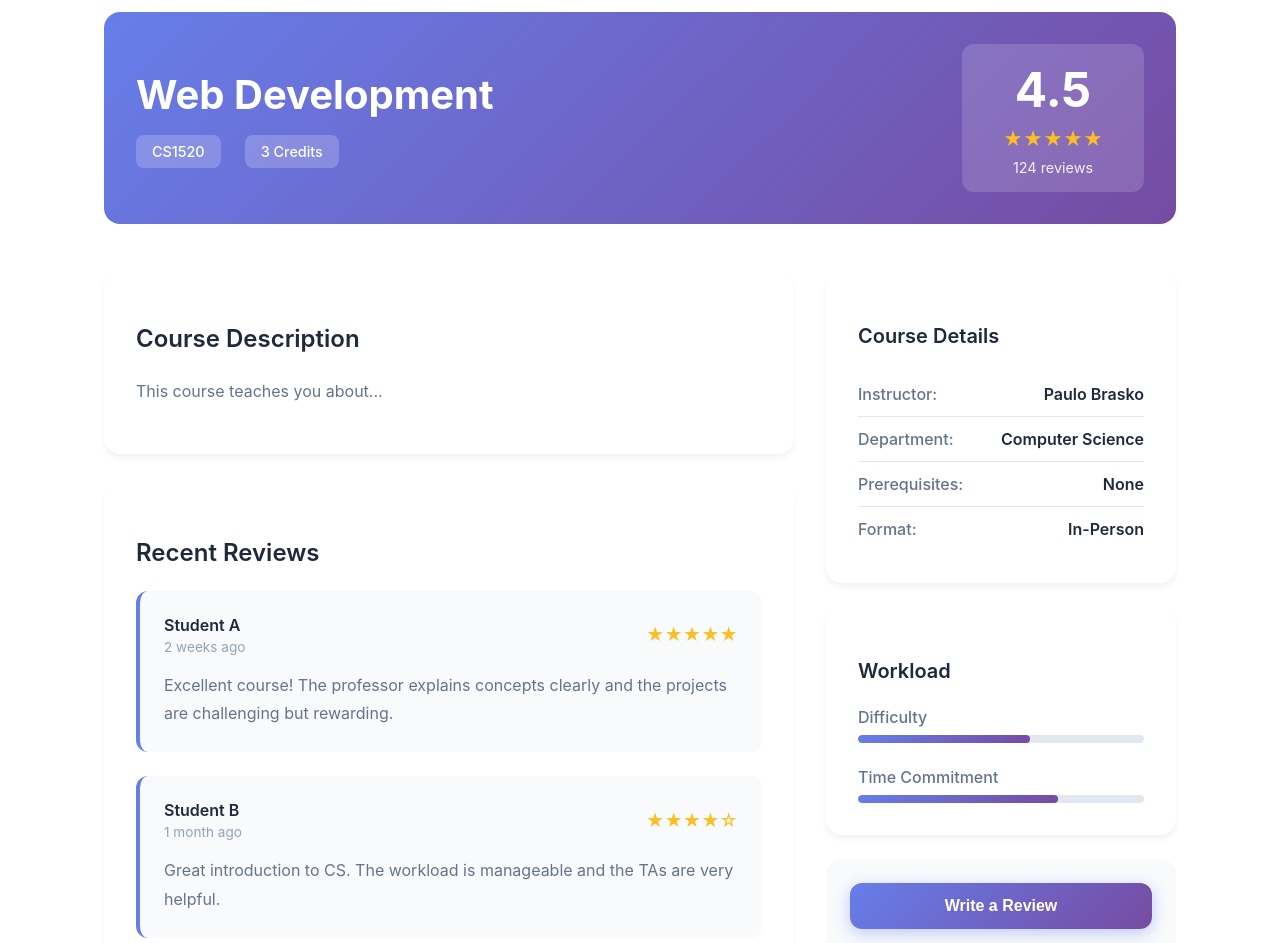
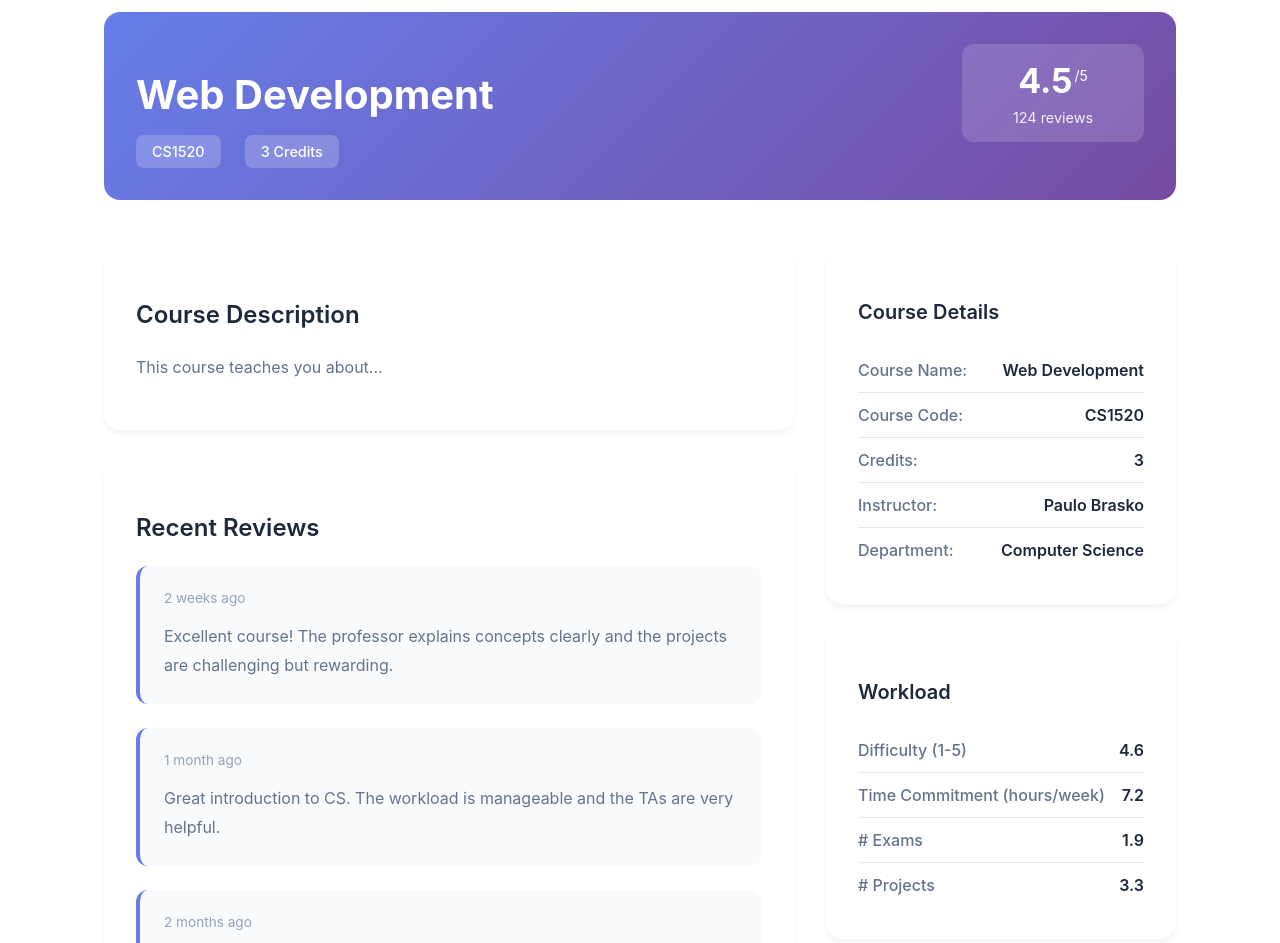
Before and after one commit to dannypeelen/Course-Review-System, an Angular app in the folder frontend/: page /courses/1 in a window 1280 px wide. Shown: the part 180-1123 px from the top of the page. Built offline with nearby package versions, Linux system fonts and the light colour scheme.

Commit message:
Simplify page - remove sign in, some course detail features; add necessary course detail - exams, projects

```diff
--- a/frontend/src/app/app.component.html
+++ b/frontend/src/app/app.component.html
@@ -6,7 +6,6 @@
     <div class="nav-links">
       <a routerLink="/" routerLinkActive="active" [routerLinkActiveOptions]="{exact: true}">Home</a>
       <a routerLink="/courses" routerLinkActive="active">Courses</a>
-      <a routerLink="/reviews" routerLinkActive="active">Sign In</a>
     </div>
   </nav>
 </header>
--- a/frontend/src/app/pages/course-detail/course-detail.component.html
+++ b/frontend/src/app/pages/course-detail/course-detail.component.html
@@ -12,8 +12,9 @@
       </div>
     </div>
     <div class="course-rating">
-      <div class="rating-score">4.5</div>
-      <div class="rating-stars">★★★★★</div>
+      <div class="rating-score">
+        4.5<span class="rating-max">/5</span>
+      </div>
       <div class="rating-count">124 reviews</div>
     </div>
   </div>
@@ -33,10 +34,8 @@
           <div class="review-item">
             <div class="review-header">
               <div class="reviewer-info">
-                <strong>Student A</strong>
                 <span class="review-date">2 weeks ago</span>
               </div>
-              <div class="review-rating">★★★★★</div>
             </div>
             <p class="review-text">
               Excellent course! The professor explains concepts clearly and the projects are challenging but rewarding.
@@ -46,10 +45,8 @@
           <div class="review-item">
             <div class="review-header">
               <div class="reviewer-info">
-                <strong>Student B</strong>
                 <span class="review-date">1 month ago</span>
               </div>
-              <div class="review-rating">★★★★☆</div>
             </div>
             <p class="review-text">
               Great introduction to CS. The workload is manageable and the TAs are very helpful.
@@ -59,10 +56,8 @@
           <div class="review-item">
             <div class="review-header">
               <div class="reviewer-info">
-                <strong>Student C</strong>
                 <span class="review-date">2 months ago</span>
               </div>
-              <div class="review-rating">★★★★★</div>
             </div>
             <p class="review-text">
               Highly recommend! Perfect for beginners with clear explanations and practical assignments.
@@ -76,6 +71,18 @@
       <div class="info-card">
         <h3>Course Details</h3>
         <div class="detail-item">
+          <span class="detail-label">Course Name:</span>
+          <span class="detail-value">{{course.name}}</span>
+        </div>
+        <div class="detail-item">
+          <span class="detail-label">Course Code:</span>
+          <span class="detail-value">{{course.code}}</span>
+        </div>
+        <div class="detail-item">
+          <span class="detail-label">Credits:</span>
+          <span class="detail-value">{{course.credits}}</span>
+        </div>
+        <div class="detail-item">
           <span class="detail-label">Instructor:</span>
           <span class="detail-value">{{course.professor}}</span>
         </div>
@@ -83,35 +90,30 @@
           <span class="detail-label">Department:</span>
           <span class="detail-value">Computer Science</span>
         </div>
-        <div class="detail-item">
-          <span class="detail-label">Prerequisites:</span>
-          <span class="detail-value">None</span>
-        </div>
-        <div class="detail-item">
-          <span class="detail-label">Format:</span>
-          <span class="detail-value">In-Person</span>
-        </div>
       </div>
 
       <div class="info-card">
         <h3>Workload</h3>
-        <div class="workload-item">
-          <span>Difficulty</span>
-          <div class="progress-bar">
-            <div class="progress-fill" style="width: 60%"></div>
-          </div>
+        <div class="detail-item">
+          <span class="detail-label">Difficulty (1-5)</span>
+          <span class="detail-value">4.6</span>
         </div>
-        <div class="workload-item">
-          <span>Time Commitment</span>
-          <div class="progress-bar">
-            <div class="progress-fill" style="width: 70%"></div>
-          </div>
+        <div class="detail-item">
+          <span class="detail-label">Time Commitment (hours/week)</span>
+          <span class="detail-value">7.2</span>
+        </div>
+        <div class="detail-item">
+          <span class="detail-label"># Exams</span>
+          <span class="detail-value">1.9</span>
+        </div>
+        <div class="detail-item">
+          <span class="detail-label"># Projects</span>
+          <span class="detail-value">3.3</span>
         </div>
       </div>
 
       <div class="action-card">
         <button class="btn btn-primary btn-full">Write a Review</button>
-        <button class="btn btn-secondary btn-full">Add to Wishlist</button>
       </div>
     </div>
   </div>
--- a/frontend/src/app/pages/course-detail/course-detail.component.scss
+++ b/frontend/src/app/pages/course-detail/course-detail.component.scss
@@ -70,18 +70,39 @@
   font-size: 3rem;
   font-weight: 700;
   margin-bottom: 0.5rem;
+  font-size: 34px;
+  font-weight: bold;
 }
 
-.rating-stars {
-  font-size: 1.2rem;
-  color: #fbbf24;
-  margin-bottom: 0.5rem;
+.rating-max {
+  font-size: 14px;
+  font-weight: normal;
+  vertical-align: super;
+  margin-left: 2px;
 }
 
 .rating-count {
   font-size: 0.9rem;
   opacity: 0.9;
 }
+
+.numeric-item {
+  display: flex;
+  justify-content: space-between;
+  align-items: center;
+  padding: 0.5rem 0;
+}
+
+.numeric-value {
+  background: #667eea;
+  color: white;
+  font-weight: 600;
+  padding: 0.25rem 0.75rem;
+  border-radius: 8px;
+  min-width: 24px;
+  text-align: center;
+}
+
 
 /* Course Content Layout */
 .course-content {
```
